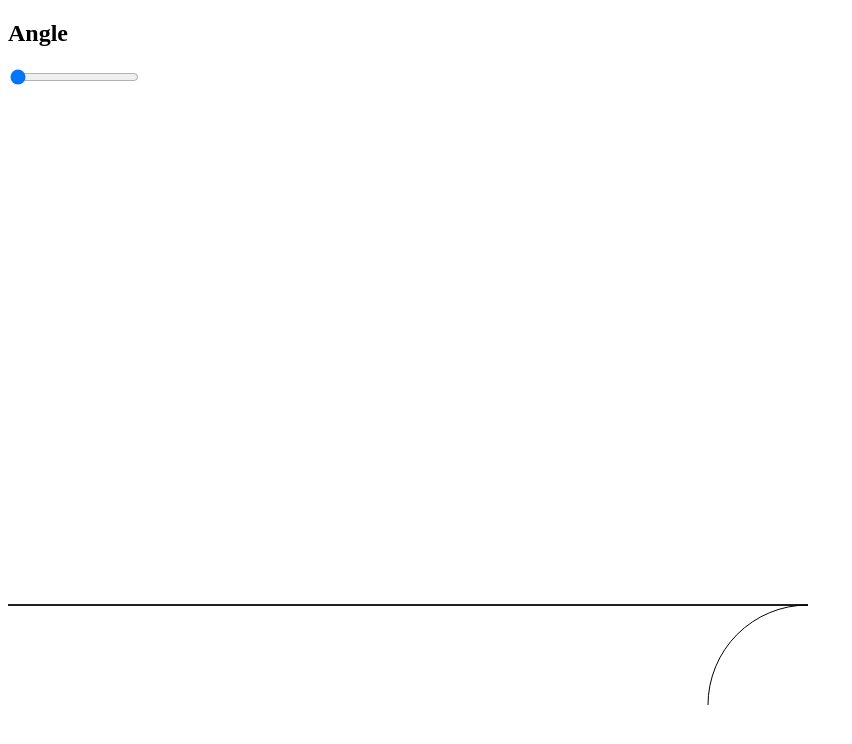
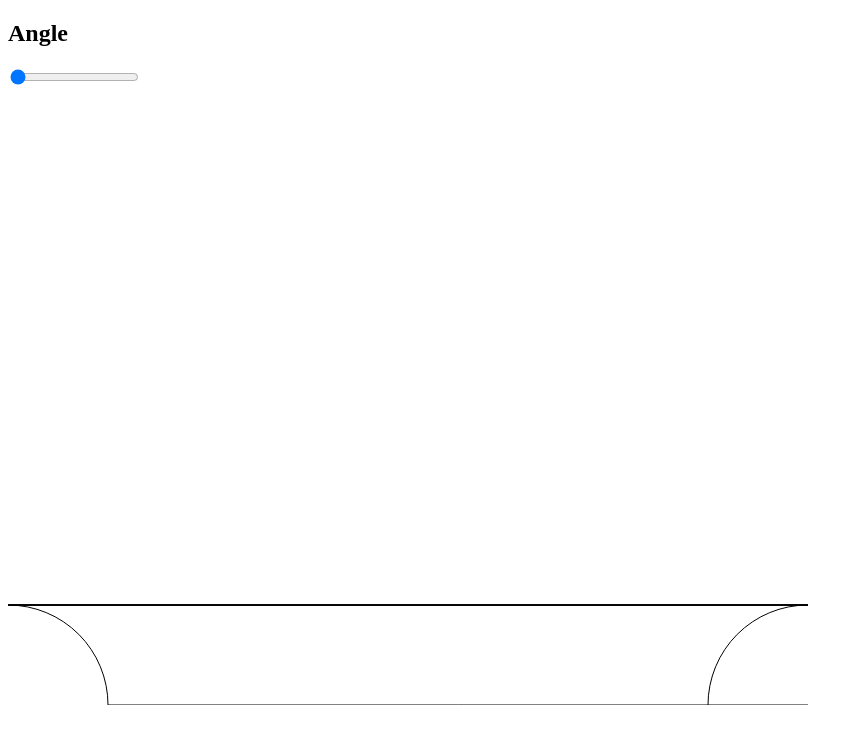
Before and after one commit to MalvinButterfinger/heybender, a plain HTML site: page index.html in a window 1280 px wide. Shown: the whole page, without its empty margins (0-852 px from the left). Drawn offline with Linux system fonts and the light colour scheme.

Commit message:
2 räder und bessere anfangsausrichtung

```diff
--- a/index.html
+++ b/index.html
@@ -32,15 +32,15 @@
         for (var i=0;i<nSegments;i++) {
             if (i === 0) {
                 segments.push({
-                    x: cx - Math.sin(angle) * cr,
+                    x: 0 + Math.sin(angle) * cr,
                     y: cy - Math.cos(angle) * cr,
                     a: angle
                 })
             }
             else {
                 segments.push({
-                    x: segments[i - 1].x - Math.cos(angle) * segmentLength,
-                    y: segments[i - 1].y - Math.sin(angle) * segmentLength,
+                    x: segments[i - 1].x + Math.cos(angle) * segmentLength,
+                    y: segments[i - 1].y + Math.sin(angle) * segmentLength,
                     a: angle
                 });
             }
@@ -72,6 +72,7 @@
         canvasElement.strokeStyle="#FF0000";
         canvas.beginPath();
         canvas.arc(cx, cy, cr, 0, Math.PI * 2);
+        canvas.arc(0, cy, cr, 0, Math.PI * 2);
         canvas.stroke();
         canvas.beginPath();
         for (var i=0;i<nSegments;i++) {
```
